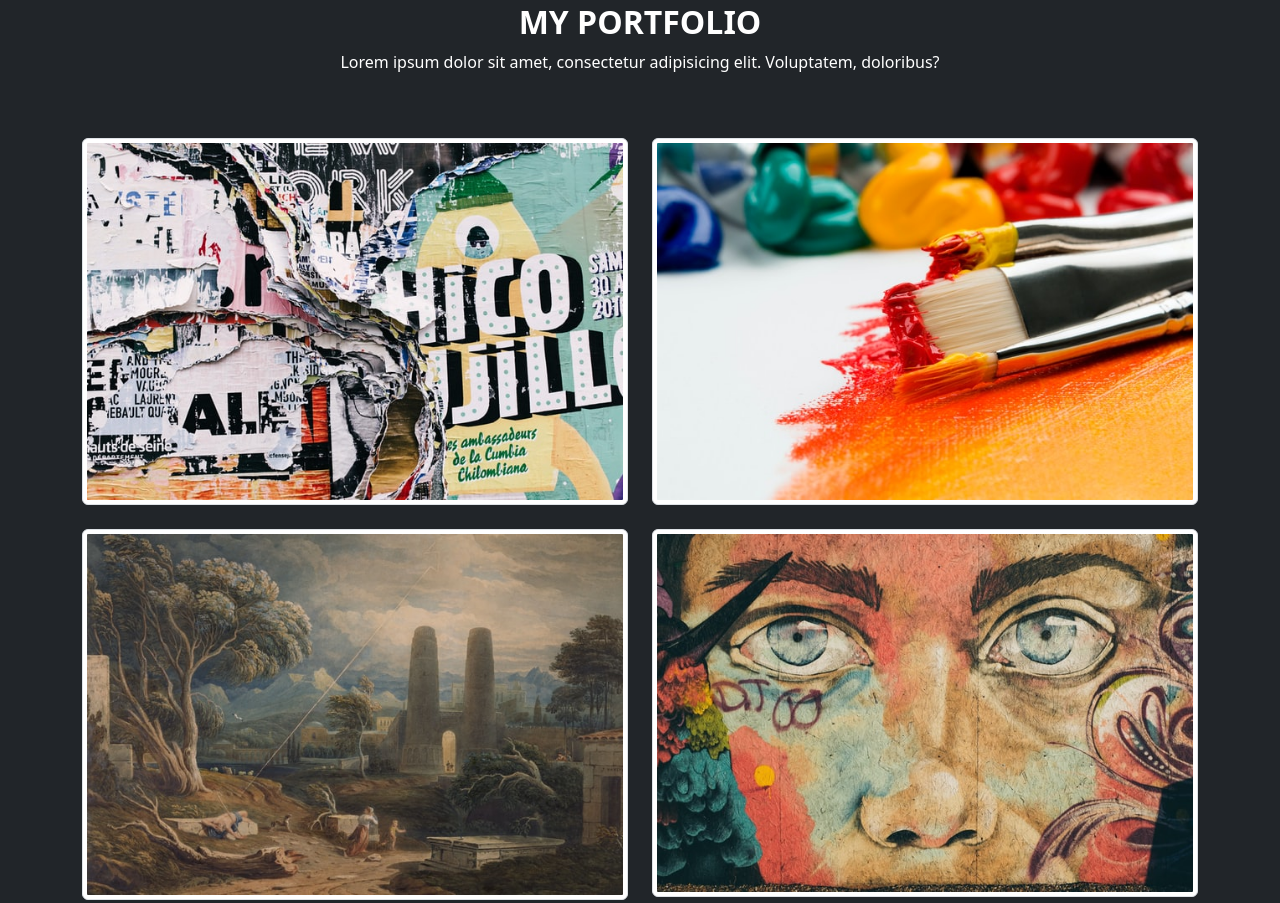
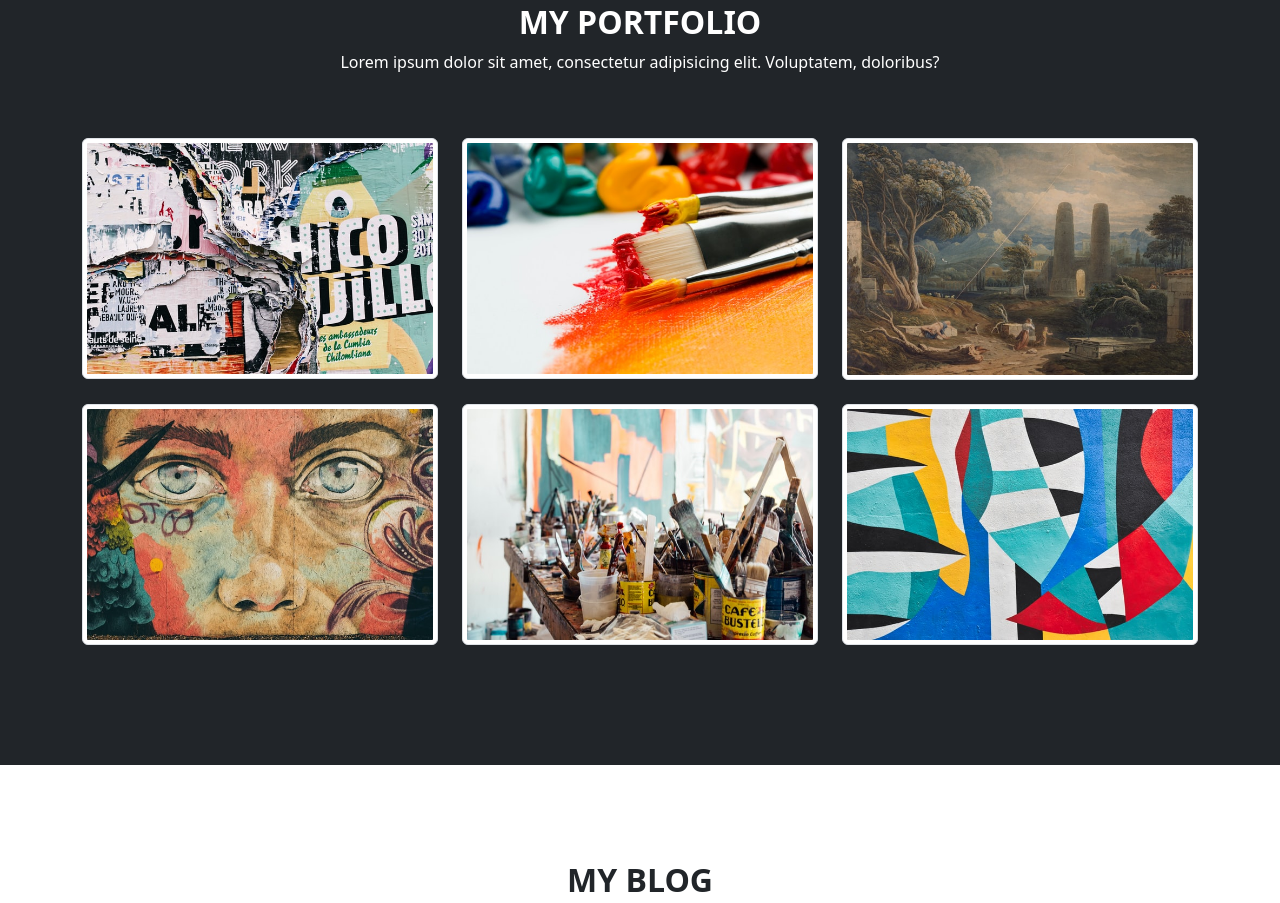
Before and after one commit to babyluna628/BS5-Portfolio, a plain HTML site: page index.html in a window 1280 px wide. Shown: the part 1671-2574 px from the top of the page. Drawn offline with Linux system fonts and the light colour scheme.

Commit message:
포폴섹션수정

```diff
--- a/index.html
+++ b/index.html
@@ -139,22 +139,22 @@
           </p>
         </div>
         <div class="row pb-5">
-          <div class="col-md-6 col-lg-? mb-4">
+          <div class="col-md-6 col-lg-4 mb-4">
             <img src="image/img1.jpg" alt="" class="img-fluid img-thumbnail" />
           </div>
-          <div class="col-md-6 col-lg-? mb-4">
+          <div class="col-md-6 col-lg-4 mb-4">
             <img src="image/img2.jpg" alt="" class="img-fluid img-thumbnail" />
           </div>
-          <div class="col-md-6 col-lg-? mb-4">
+          <div class="col-md-6 col-lg-4 mb-4">
             <img src="image/img3.jpg" alt="" class="img-fluid img-thumbnail" />
           </div>
-          <div class="col-md-6 col-lg-? mb-4">
+          <div class="col-md-6 col-lg-4 mb-4">
             <img src="image/img4.jpg" alt="" class="img-fluid img-thumbnail" />
           </div>
-          <div class="col-md-6 col-lg-? mb-4">
+          <div class="col-md-6 col-lg-4 mb-4">
             <img src="image/img5.jpg" alt="" class="img-fluid img-thumbnail" />
           </div>
-          <div class="col-md-6 col-lg-? mb-4">
+          <div class="col-md-6 col-lg-4 mb-4">
             <img src="image/img6.jpg" alt="" class="img-fluid img-thumbnail" />
           </div>
         </div>
```
